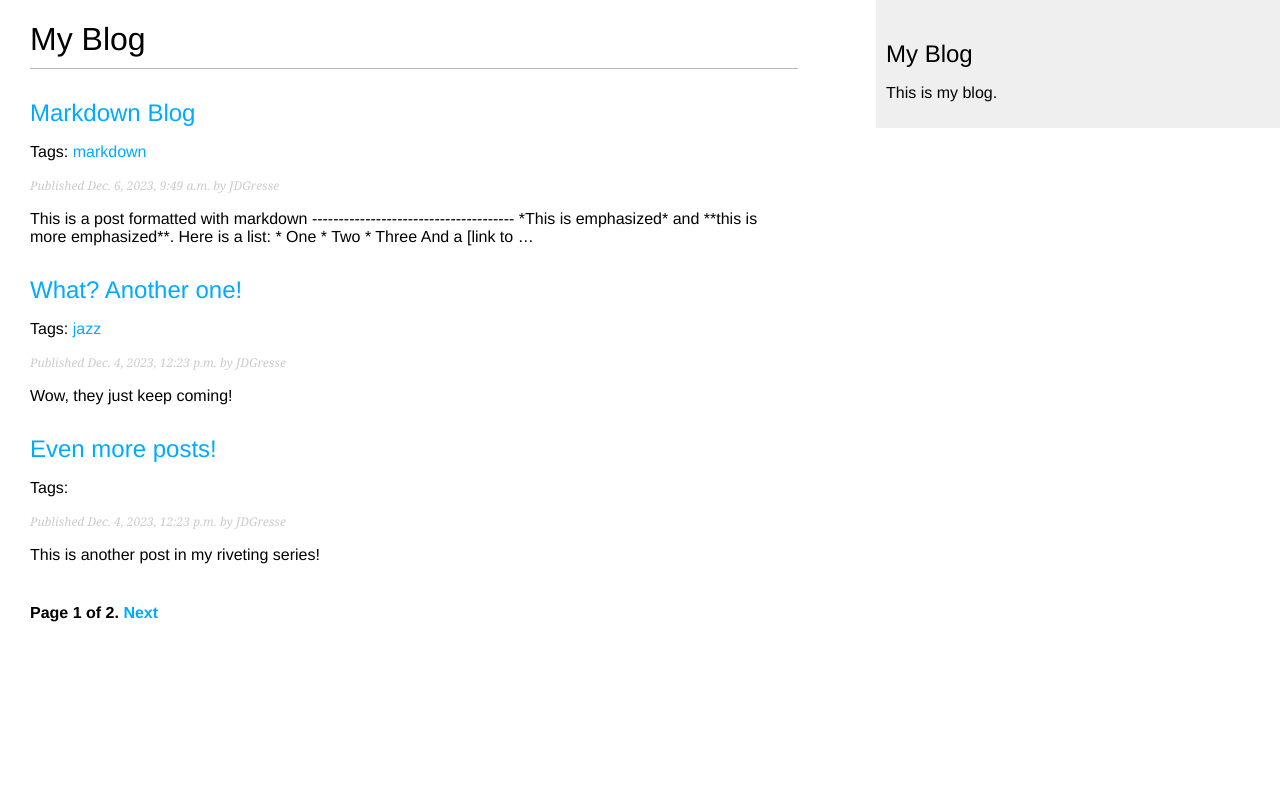
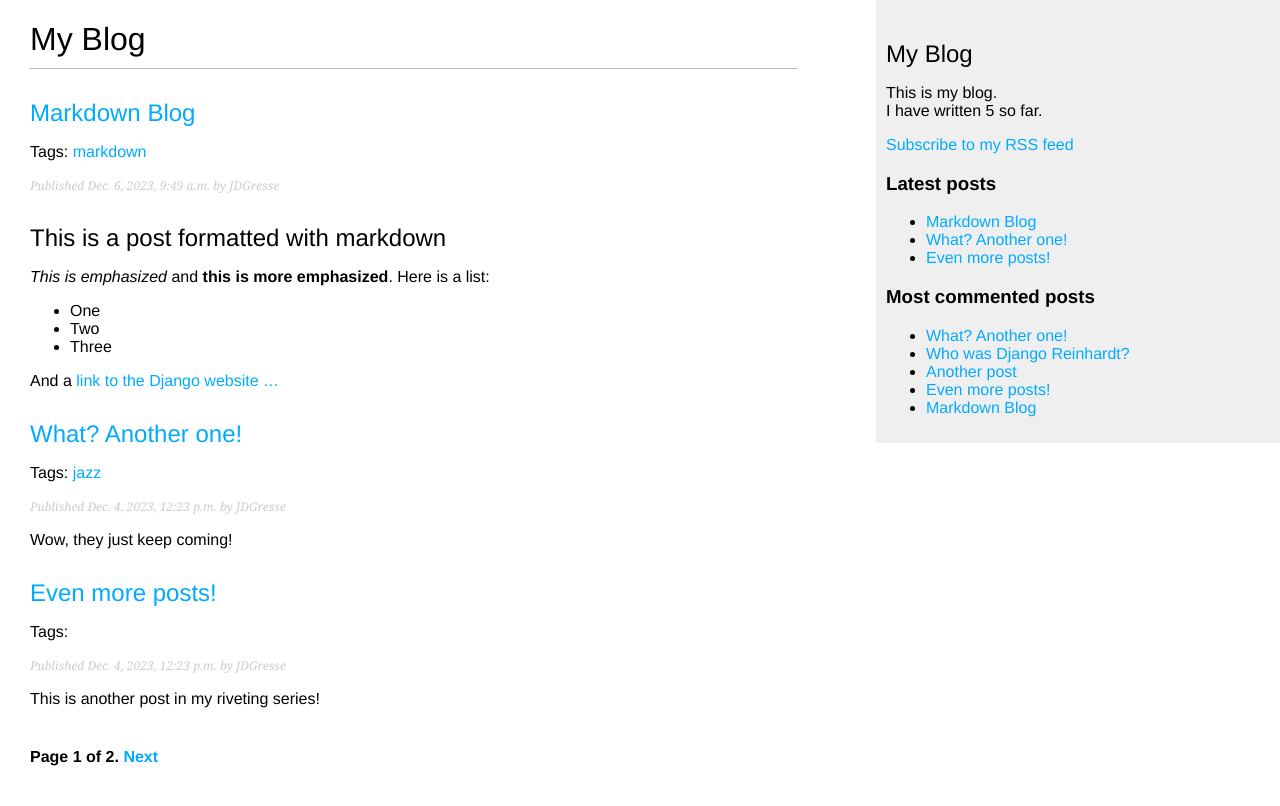
Before and after one commit to JDGresse/my_dev_journey, a Django app: page /blog/ in a window 1280 px wide. Before the commit the page ends 622 px from the top, so only its background shows below. Run offline with Django 4.2, Linux system fonts and the light colour scheme; data comes from the database, SQL or seed files in the repository; both versions use the stored data as it was after the commit; parts of the project's set-up code (start-up, migrations or seed data) failed here and were passed over.

Commit message:
RSS and Email done

```diff
--- a/5_Django_4_by_example/1_Blog/mysite/blog/templates/blog/base.html
+++ b/5_Django_4_by_example/1_Blog/mysite/blog/templates/blog/base.html
@@ -1,8 +1,10 @@
+{% load blog_tags %}
 {% load static %}
 
 <!DOCTYPE html>
 
 <html>
+
     <head>
 
         <meta charset="utf-8">
@@ -17,6 +19,7 @@
         <link rel="stylesheet" href="{% static "css/blog.css" %}">
 
     </head>
+
     <body>
 
         <div id="content">
@@ -28,9 +31,41 @@
 
         <div id="sidebar">
 
-            <h2>My Blog</h2>
+            <h2>
+                My Blog
+            </h2>
 
-            <p>This is my blog.</p>
+            <p>
+                This is my blog. <br>
+                I have written {% total_posts %} so far.
+            </p>
+
+            <p>
+                <a href="{% url "blog:post_feed" %}">
+                    Subscribe to my RSS feed
+                </a>
+            </p>
+
+            <h3>
+                Latest posts
+            </h3>
+            {% show_latest_posts 3 %}
+
+            <h3>
+                Most commented posts
+            </h3>
+            {% get_most_commented_posts as most_commented_posts %}
+
+            <ul>
+                {% for post in most_commented_posts %}
+
+                    <li>
+                        <a href="{{ post.get_absolute_url }}">
+                            {{ post.title }}
+                        </a>
+                    </li>
+                {% endfor %}
+            </ul>
 
         </div>
 
--- /dev/null
+++ b/5_Django_4_by_example/1_Blog/mysite/blog/templates/blog/post/latest_posts.html
@@ -0,0 +1,11 @@
+<ul>
+    {% for post in latest_posts %}
+
+        <li>
+            <a href="{{ post.get_absolute_url }}">
+                {{ post.title }}
+            </a>
+        </li>
+
+    {% endfor %}
+</ul>
--- a/5_Django_4_by_example/1_Blog/mysite/blog/templates/blog/post/list.html
+++ b/5_Django_4_by_example/1_Blog/mysite/blog/templates/blog/post/list.html
@@ -1,4 +1,5 @@
 {% extends "blog/base.html" %}
+{% load blog_tags %}
 
 {% block title %}
     My Blog
@@ -40,7 +41,7 @@
             Published {{ post.publish }} by {{ post.author }}
         </p>
 
-        {{ post.body|truncatewords:30|linebreaks }}
+        {{ post.body|markdown|truncatewords_html:30 }}
 
     {% endfor %}
 
--- /dev/null
+++ b/5_Django_4_by_example/1_Blog/mysite/blog/templatetags/blog_tags.py
@@ -0,0 +1,33 @@
+from django import template
+from django.db.models import Count
+from django.utils.safestring import mark_safe
+
+import markdown
+
+from ..models import Post
+
+
+register = template.Library()
+
+
+@register.inclusion_tag("blog/post/latest_posts.html")
+def show_latest_posts(count=5):
+    latest_posts = Post.published.order_by("-publish")[:count]
+    return {"latest_posts": latest_posts}
+
+
+@register.simple_tag
+def total_posts():
+    return Post.published.count()
+
+
+@register.simple_tag
+def get_most_commented_posts(count=5):
+    return Post.published.annotate(total_comments=Count("comments")).order_by(
+        "-total_comments"
+    )[:count]
+
+
+@register.filter(name="markdown")
+def markdown_format(text):
+    return mark_safe(markdown.markdown(text))
--- a/5_Django_4_by_example/1_Blog/mysite/blog/urls.py
+++ b/5_Django_4_by_example/1_Blog/mysite/blog/urls.py
@@ -1,5 +1,7 @@
 from django.urls import path
+
 from . import views
+from .feeds import LatestPostsFeed
 
 app_name = "blog"
 
@@ -15,4 +17,5 @@ urlpatterns = [
     ),
     path("<int:post_id>/share/", views.post_share, name="post_share"),
     path("<int:post_id>/comment/", views.post_comment, name="post_comment"),
+    path("feed/", LatestPostsFeed(), name="post_feed"),
 ]
--- a/5_Django_4_by_example/1_Blog/mysite/blog/views.py
+++ b/5_Django_4_by_example/1_Blog/mysite/blog/views.py
@@ -1,3 +1,4 @@
+from django.db.models import Count
 from django.core.paginator import Paginator, EmptyPage, PageNotAnInteger
 from django.core.mail import send_mail
 from django.shortcuts import render, get_object_or_404
@@ -65,10 +66,22 @@ def post_detail(request, year, month, day, post):
     # Form for users to comment
     form = CommentForm()
 
+    # List of similar posts
+    post_tags_ids = post.tags.values_list("id", flat=True)
+    similar_posts = Post.published.filter(tags__in=post_tags_ids).exclude(id=post.id)
+    similar_posts = similar_posts.annotate(same_tags=Count("tags")).order_by(
+        "-same_tags", "-publish"
+    )[:4]
+
     return render(
         request,
         "blog/post/detail.html",
-        {"post": post, "comments": comments, "form": form},
+        {
+            "post": post,
+            "comments": comments,
+            "form": form,
+            "similar_posts": similar_posts,
+        },
     )
 
 
--- a/5_Django_4_by_example/1_Blog/mysite/mysite/settings.py
+++ b/5_Django_4_by_example/1_Blog/mysite/mysite/settings.py
@@ -34,6 +34,9 @@ EMAIL_HOST_PASSWORD = "mznd lchk zlte emgk"
 EMAIL_PORT = 587
 EMAIL_USE_TLS = True
 
+#
+SITE_ID = 1
+
 # Application definition
 
 INSTALLED_APPS = [
@@ -45,6 +48,8 @@ INSTALLED_APPS = [
     "django.contrib.staticfiles",
     "blog.apps.BlogConfig",
     "taggit",
+    "django.contrib.sites",
+    "django.contrib.sitemaps",
 ]
 
 MIDDLEWARE = [
--- a/5_Django_4_by_example/1_Blog/mysite/mysite/urls.py
+++ b/5_Django_4_by_example/1_Blog/mysite/mysite/urls.py
@@ -16,9 +16,20 @@ Including another URLconf
 """
 from django.contrib import admin
 from django.urls import path, include
+from django.contrib.sitemaps.views import sitemap
+from blog.sitemaps import PostSitemap
+
+
+sitemaps = {"post": PostSitemap}
 
 
 urlpatterns = [
     path("admin/", admin.site.urls),
-    path('blog/', include('blog.urls', namespace='blog'))
+    path("blog/", include("blog.urls", namespace="blog")),
+    path(
+        "sitemap.xml",
+        sitemap,
+        {"sitemaps": sitemaps},
+        name="django.contrib.sitemaps.views.sitemap",
+    ),
 ]
```
Also changed, not shown: 5_Django_4_by_example/1_Blog/mysite/blog/feeds.py (added, +25 -0 lines), 5_Django_4_by_example/1_Blog/mysite/blog/sitemaps.py (added, +13 -0 lines), 5_Django_4_by_example/1_Blog/mysite/blog/templates/blog/post/detail.html (+22 -1 lines), 5_Django_4_by_example/1_Blog/mysite/blog/templatetags/__init__.py (added), 5_Django_4_by_example/1_Blog/mysite/db.sqlite3, 6 other files.
